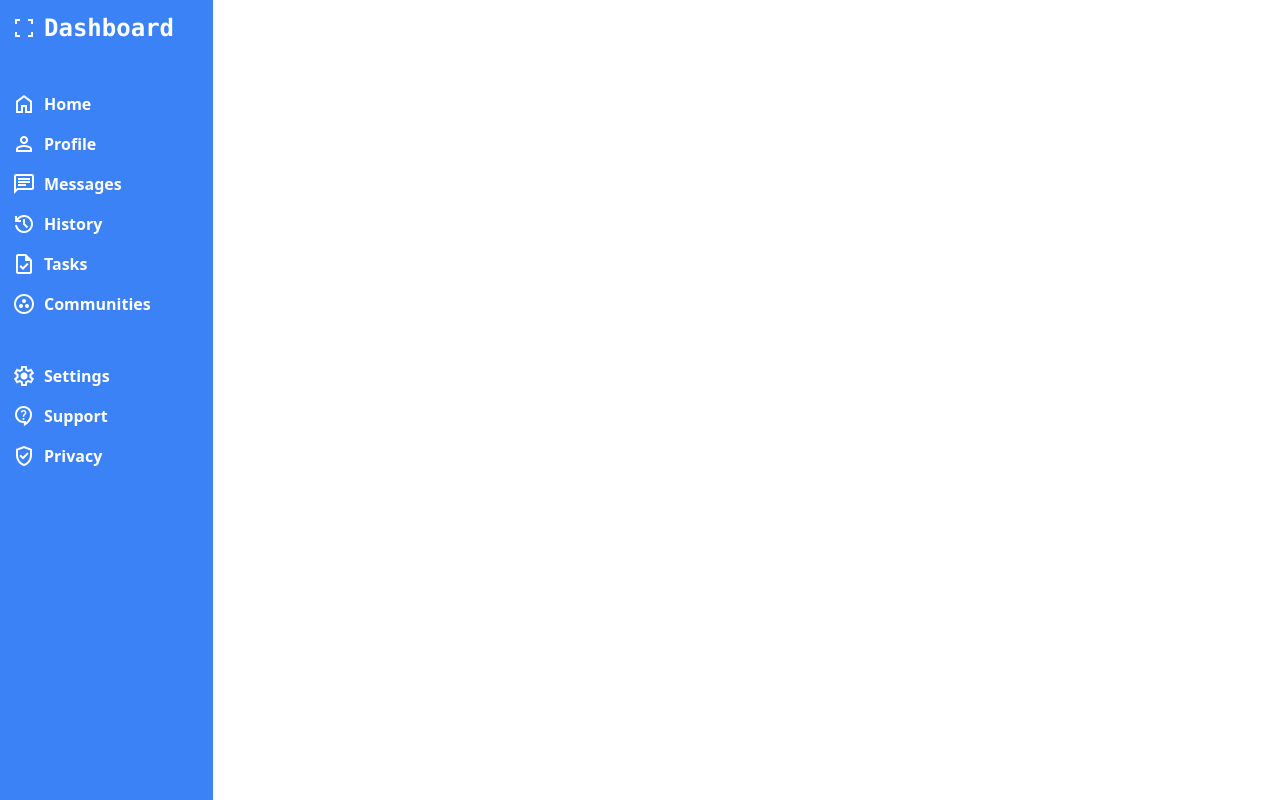
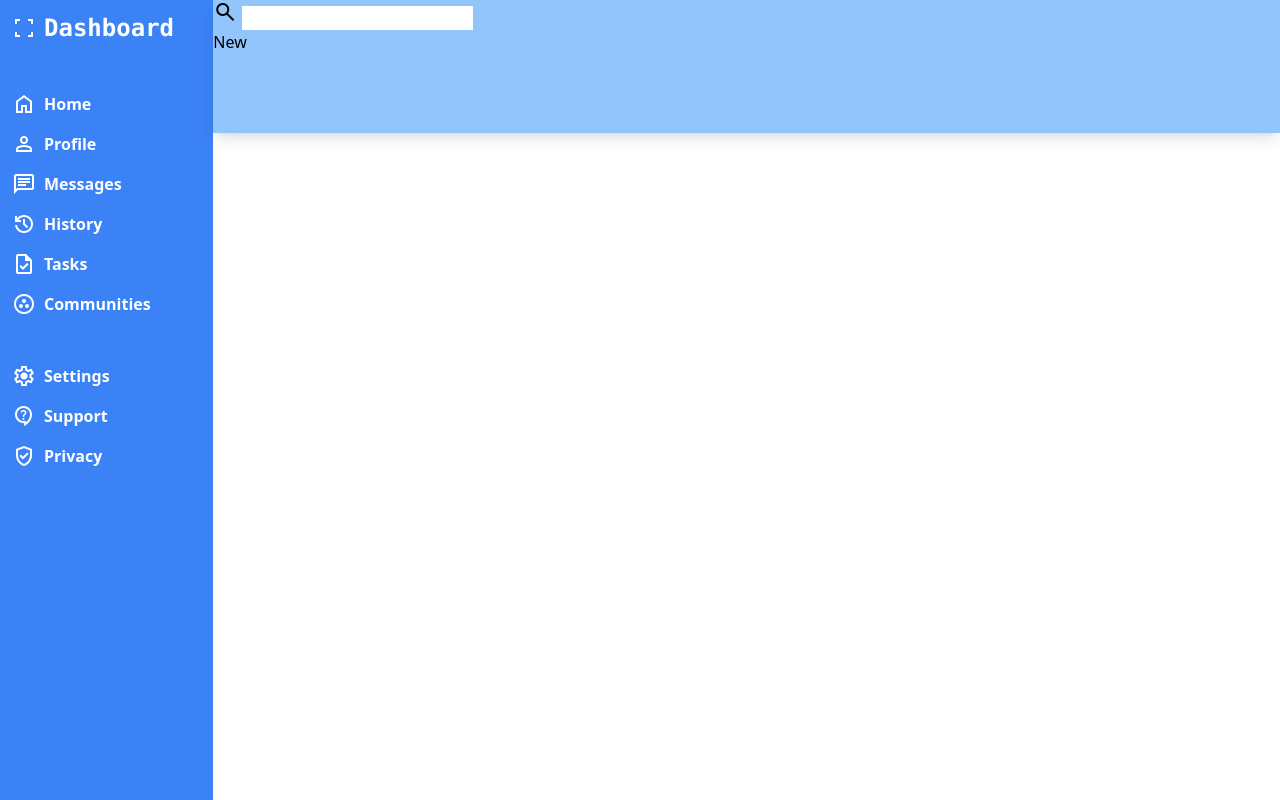
Before and after one commit to BobStanlee/Admin-Dashboard, a website: page public/index.html in a window 1280 px wide. Drawn offline with nearby package versions, Linux system fonts and the light colour scheme.

Commit message:
On the styling of the Multifunctional Menu -Done with the grid template area

```diff
--- a/public/index.html
+++ b/public/index.html
@@ -8,8 +8,8 @@
     <link href="https://fonts.googleapis.com/css2?family=Material+Symbols+Outlined" rel="stylesheet" />
 </head>
 <body class="w-screen h-screen">
-    <div class="grid grid-cols-12 grid-rows-8 h-full"><!-- Container -->
-        <div class="bg-blue-500 col-span-2 row-span-8 pl-3 flex flex-col text-white"><!-- Dashboard Navigation -->
+    <div class="grid grid-cols-12 grid-rows-12 h-full"><!-- Container -->
+        <div class="bg-blue-500 col-span-2 row-span-12 pl-3 flex flex-col text-white"><!-- Dashboard Navigation -->
             <div class="mt-3 flex content-center gap-2 mb-12"><!-- Dashboard Logo -->
                 <span class="material-symbols-outlined pt-1">
                     fullscreen
@@ -84,8 +84,41 @@
             </ul>
         </div>
 
-        <div><!-- Multi Functional Menu -->
+        <div class="col-start-3 col-span-12 row-span-2 bg-blue-300 shadow-lg"><!-- Multi Functional Menu -->
+            <div><!--Upper Functionality-->
+                <div><!-- Search -->
+                    <label for="search">
+                        <span class="material-symbols-outlined">search</span>
+                    </label>
+                    <input type="search" name="search" id="search">
+                </div>
 
+                <div><!--Account Settings-->
+                    <div><!--Notification-->
+
+                    </div>
+                    <div><!--Profile-Icon-->
+
+                    </div>
+                    <div><!--Profile-Name-->
+
+                    </div>
+                </div>
+            </div>
+
+            <div><!--Lower Functionality-->
+                <div><!--Profile-Container-->
+
+                </div>
+
+                <div><!--Lower Function Buttons-->
+                    <ul>
+                        <li>
+                            <a href="#">New</a>
+                        </li>
+                    </ul>
+                </div>
+            </div>
         </div>
 
         <div><!-- Your Projects -->
```
Also changed, not shown: public/output.css.
